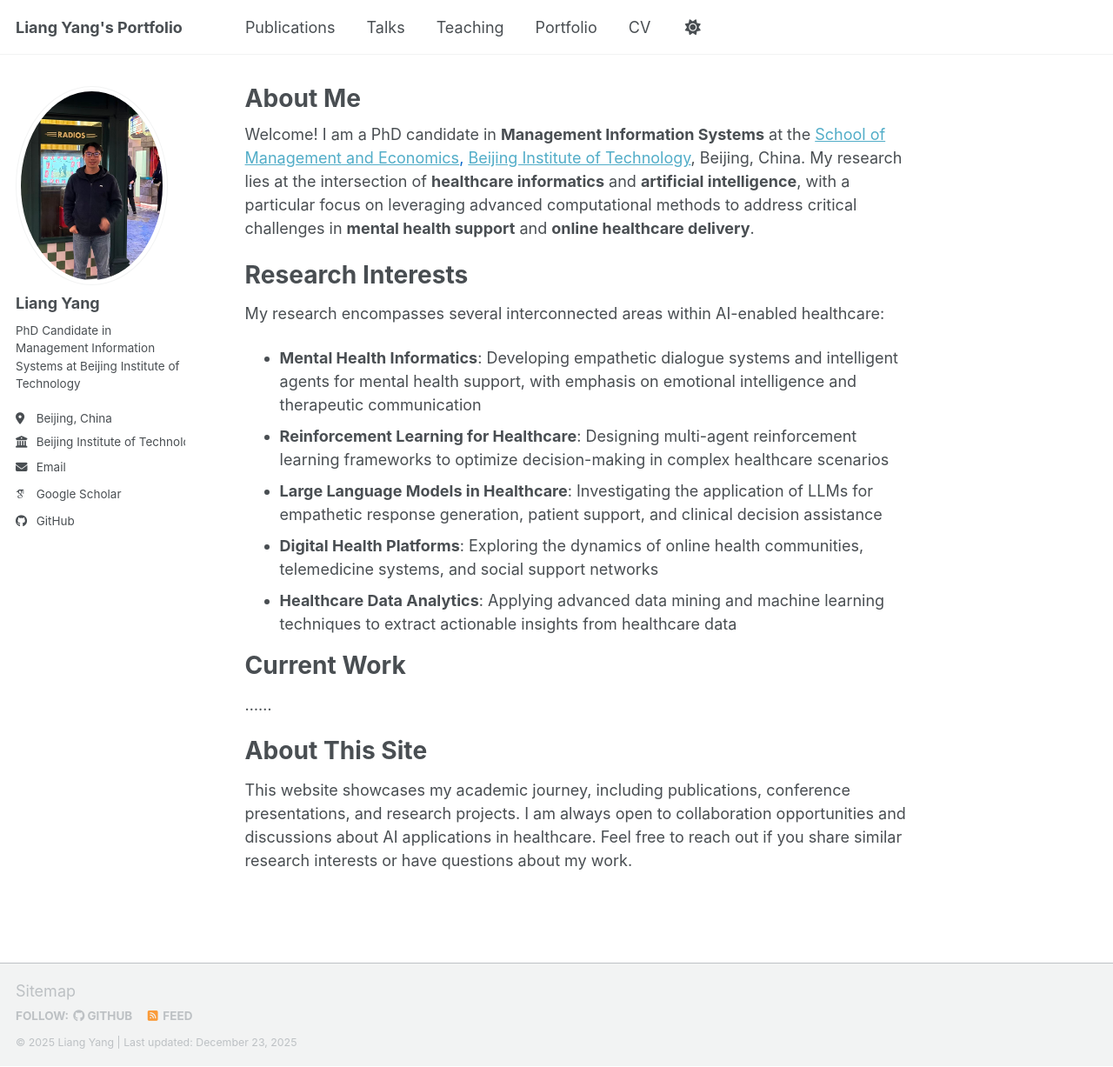
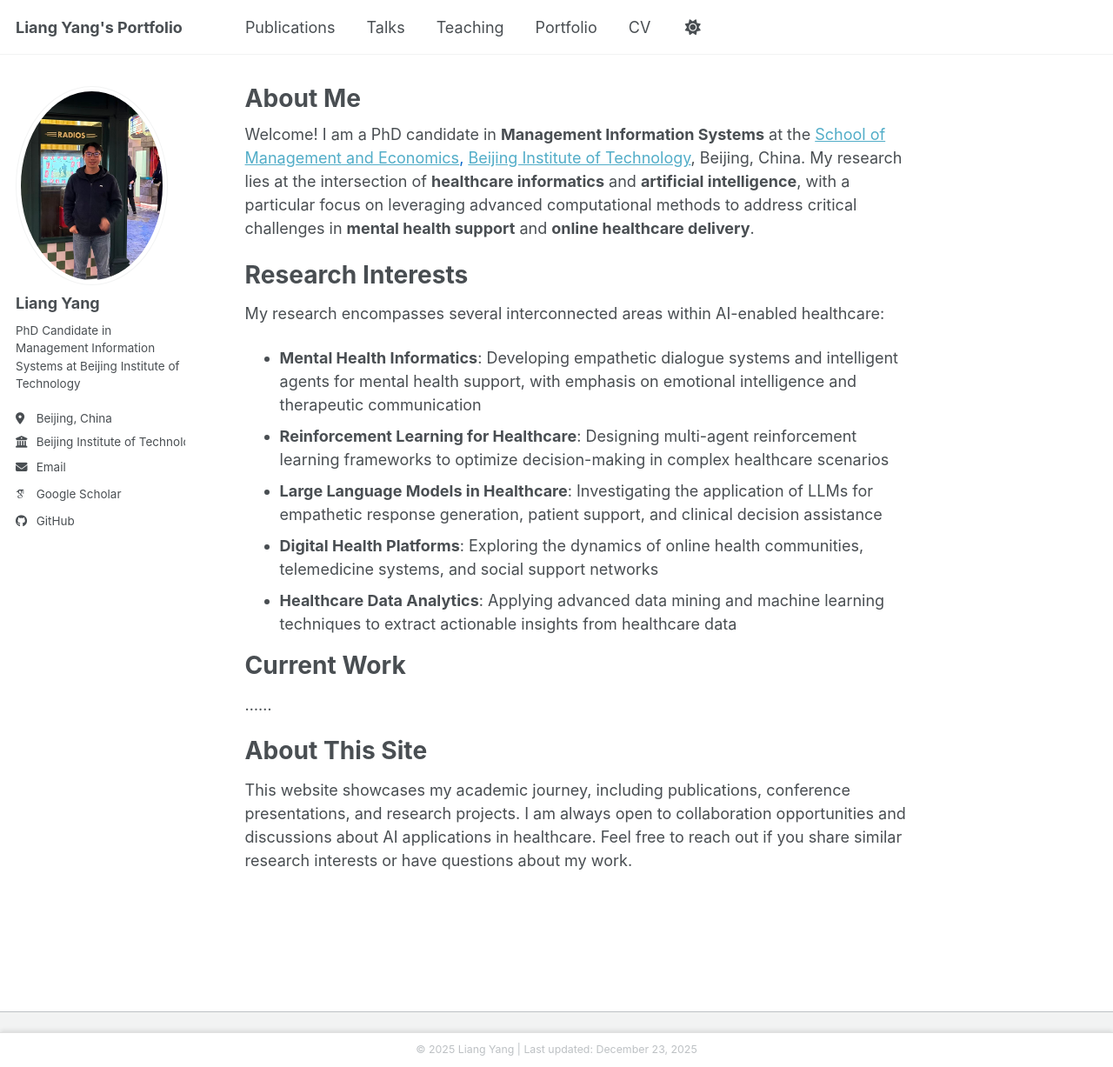
Before and after one commit to Groot-yang/Groot-yang.github.io, a Jekyll site: the page built from _pages/about.md, in a window 1280 px wide and 1227 px high. Shown: the whole window at 87% size. Built offline with Jekyll 4.4.1, drawn with Linux system fonts in a browser that asks for light colours; some web fonts are replaced; a script bundle is joined from its source files by our own code; library files that are not in the unit come from our copies.

Commit message:
update footer

```diff
--- a/_includes/footer.html
+++ b/_includes/footer.html
@@ -1,24 +1,5 @@
 {% include base_path %}
 
-{% if site.author.github or site.author.bitbucket or site.atom_feed.hide != true %}
-<div class="page__footer-follow">
-  <ul class="social-icons">
-    {% if site.data.ui-text[site.locale].follow_label %}
-      <li><strong>{{ site.data.ui-text[site.locale].follow_label }}</strong></li>
-    {% endif %}
-    {% if site.author.github %}
-      <li><a href="https://github.com/{{ site.author.github }}"><i class="fab fa-github" aria-hidden="true"></i> GitHub</a></li>
-    {% endif %}
-    {% if site.author.bitbucket %}
-      <li><a href="https://bitbucket.org/{{ site.author.bitbucket }}"><i class="fab fa-bitbucket" aria-hidden="true"></i> Bitbucket</a></li>
-    {% endif %}
-    {% if site.atom_feed.hide != true %}
-    <li><a href="{% if site.atom_feed.path %}{{ site.atom_feed.path }}{% else %}{{ base_path }}/feed.xml{% endif %}"><i class="fa fa-fw fa-rss-square" aria-hidden="true"></i> {{ site.data.ui-text[site.locale].feed_label | default: "Feed" }}</a></li>
-    {% endif %}
-  </ul>
-</div>
-{% endif %}
-
-<div class="page__footer-copyright">
+<div class="page__footer-copyright" style="position: fixed; bottom: 0; left: 0; width: 100%; background-color: #fff; border-top: 1px solid #e0e0e0; padding: 10px 0; text-align: center; z-index: 1000; box-shadow: 0 -2px 5px rgba(0,0,0,0.1);">
   &copy; {{ site.time | date: '%Y' }} {{ site.name | default: site.title }} | Last updated: {{ "now" | date: '%B %d, %Y' }}
 </div>
```
